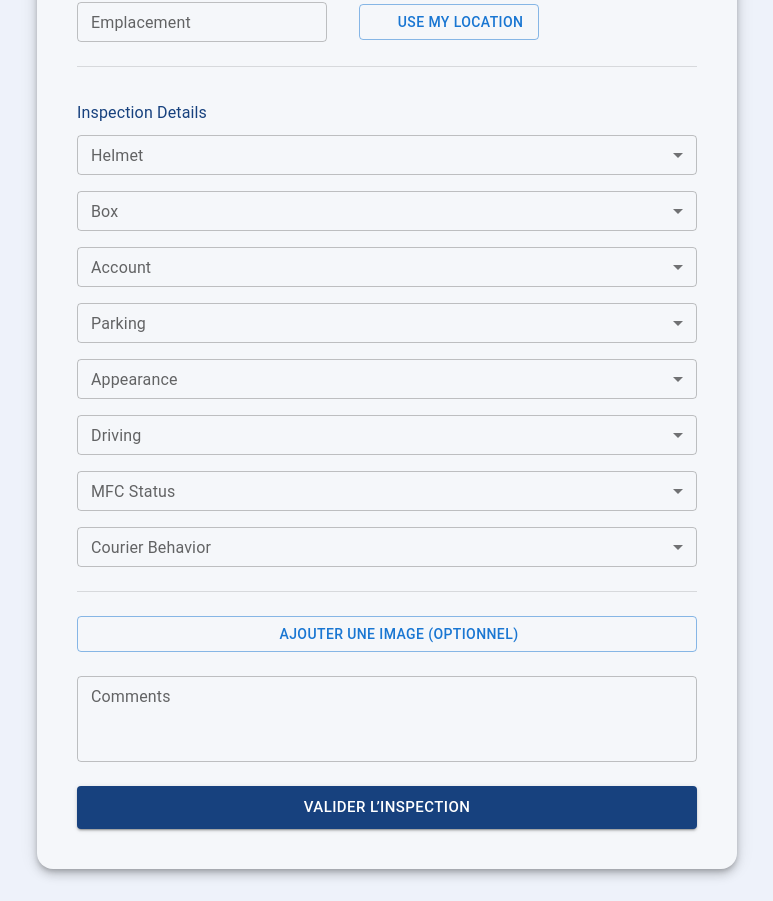
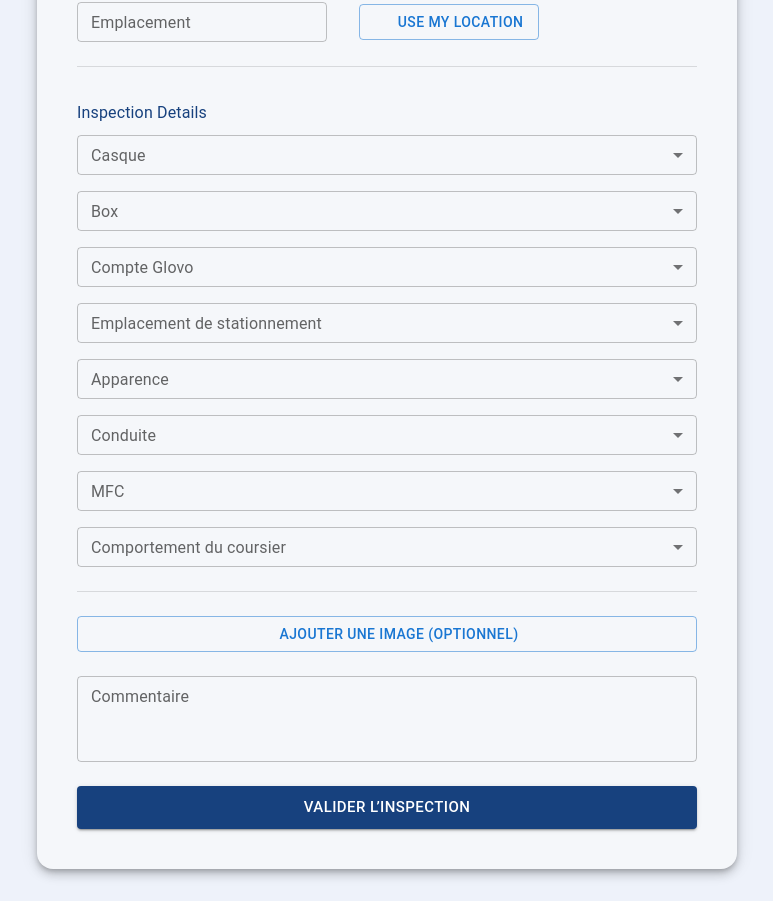
Before and after one commit to Hamza-GG/admin-dashboard, a React (Vite) app: page /inspection-form in a window 1280 px wide. Shown: the part 421-1322 px from the top of the page, without its empty margins (253-1026 px from the left). Built offline with nearby package versions, Linux system fonts and the light colour scheme; no server answers; sample sign-in values are in the browser's storage; some icons are missing.

Commit message:
Franch Translation 2

```diff
--- a/src/pages/InspectionForm.jsx
+++ b/src/pages/InspectionForm.jsx
@@ -364,7 +364,7 @@ export default function InspectionForm() {
   </Typography>
   <Stack spacing={2}>
     <FormControl fullWidth size="small">
-      <InputLabel id="helmet-label">Helmet</InputLabel>
+      <InputLabel id="helmet-label">Casque</InputLabel>
       <Select
         labelId="helmet-label"
         id="helmet"
@@ -395,7 +395,7 @@ export default function InspectionForm() {
       </Select>
     </FormControl>
     <FormControl fullWidth size="small">
-      <InputLabel id="account-label">Account</InputLabel>
+      <InputLabel id="account-label">Compte Glovo</InputLabel>
       <Select
         labelId="account-label"
         id="account"
@@ -411,7 +411,7 @@ export default function InspectionForm() {
       </Select>
     </FormControl>
     <FormControl fullWidth size="small">
-      <InputLabel id="parking-label">Parking</InputLabel>
+      <InputLabel id="parking-label">Emplacement de stationnement</InputLabel>
       <Select
         labelId="parking-label"
         id="parking"
@@ -426,7 +426,7 @@ export default function InspectionForm() {
       </Select>
     </FormControl>
     <FormControl fullWidth size="small">
-      <InputLabel id="appearance-label">Appearance</InputLabel>
+      <InputLabel id="appearance-label">Apparence</InputLabel>
       <Select
         labelId="appearance-label"
         id="appearance"
@@ -442,7 +442,7 @@ export default function InspectionForm() {
       </Select>
     </FormControl>
     <FormControl fullWidth size="small">
-      <InputLabel id="driving-label">Driving</InputLabel>
+      <InputLabel id="driving-label">Conduite</InputLabel>
       <Select
         labelId="driving-label"
         id="driving"
@@ -459,7 +459,7 @@ export default function InspectionForm() {
       </Select>
     </FormControl>
     <FormControl fullWidth size="small">
-      <InputLabel id="mfc_status-label">MFC Status</InputLabel>
+      <InputLabel id="mfc_status-label">MFC</InputLabel>
       <Select
         labelId="mfc_status-label"
         id="mfc_status"
@@ -474,7 +474,7 @@ export default function InspectionForm() {
       </Select>
     </FormControl>
     <FormControl fullWidth size="small">
-      <InputLabel id="courier_behavior-label">Courier Behavior</InputLabel>
+      <InputLabel id="courier_behavior-label">Comportement du coursier</InputLabel>
       <Select
         labelId="courier_behavior-label"
         id="courier_behavior"
@@ -507,7 +507,7 @@ export default function InspectionForm() {
               />
             </Button>
             <TextField
-              label="Comments"
+              label="Commentaire"
               name="comments"
               value={form.comments}
               onChange={handleChange}
```
Also changed, not shown: src/pages/.ipynb_checkpoints/InspectionForm-checkpoint.jsx.
